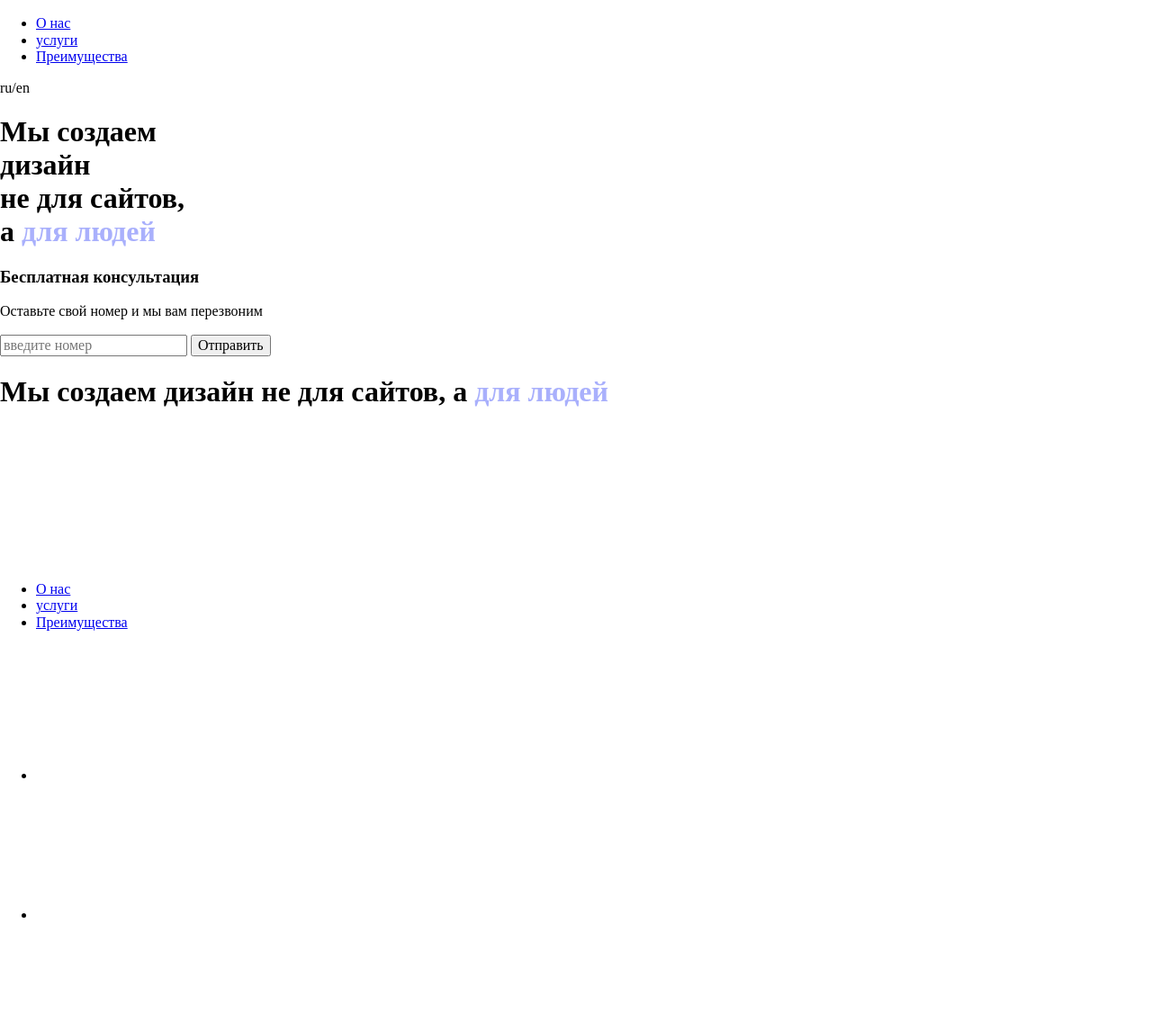
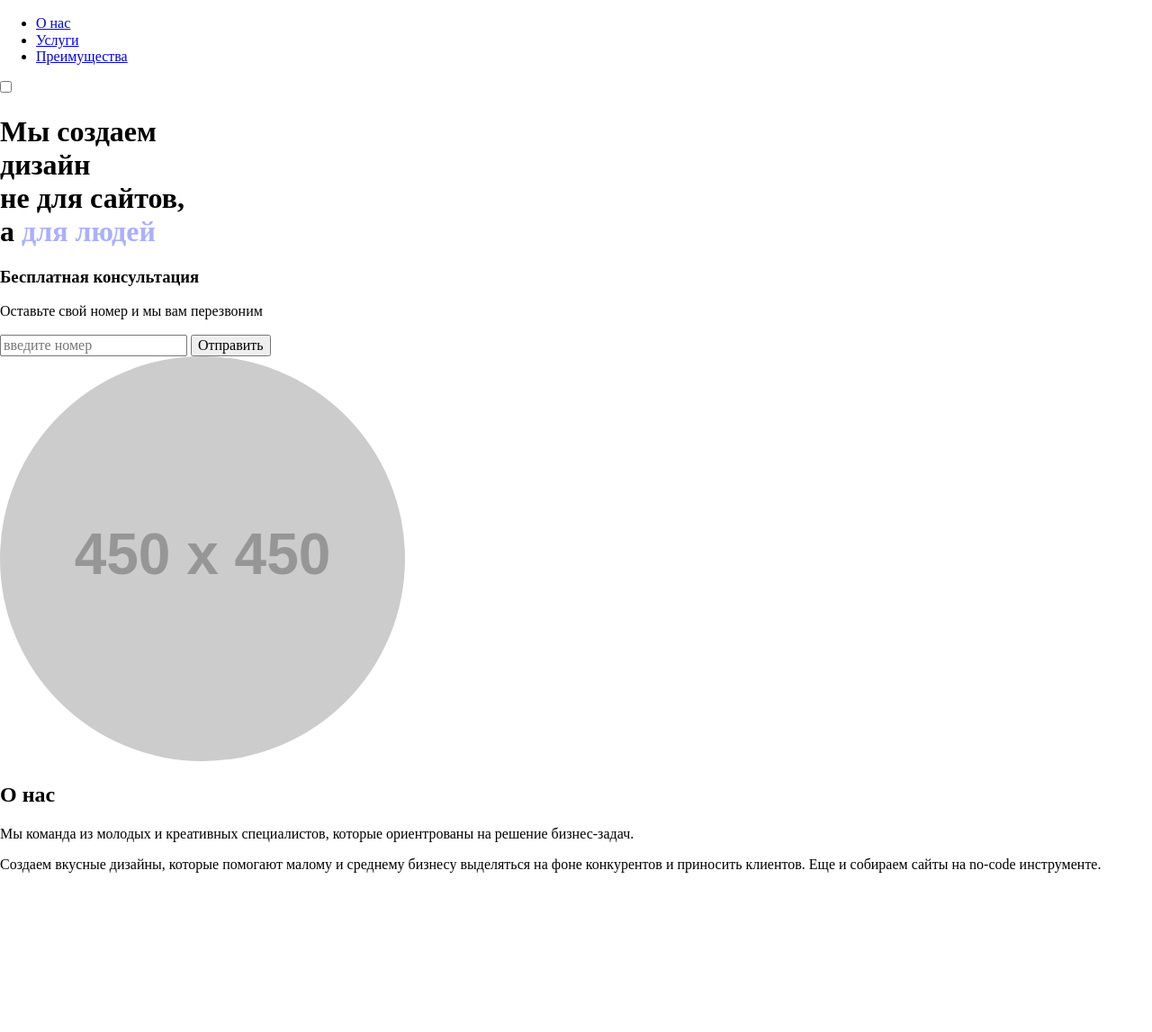
Before and after one commit to QyrBalasy/theloop, a website with bundled scripts: page src/index.html in a window 1280 px wide. Shown: the part 153-1300 px from the top of the page at 90% size. Built offline with nearby package versions, Linux system fonts and the light colour scheme; placeholder pictures from the web are drawn by us; files whose address does not match are found by name.

Commit message:
chore: add content

```diff
--- a/gulp/version.json
+++ b/gulp/version.json
@@ -1,3 +1,3 @@
 {
-    "main": "20221103191337"
+    "main": "20221104173802"
 }
--- a/src/html/header.html
+++ b/src/html/header.html
@@ -9,12 +9,12 @@
       <nav class="header-elements__menu">
         <ul class="menu__list">
           <li class="menu__list-item"><a href="/aboutUs">О нас</a></li>
-          <li class="menu__list-item"><a href="/services">услуги</a></li>
+          <li class="menu__list-item"><a href="/services">Услуги</a></li>
           <li class="menu__list-item"><a href="/adv">Преимущества</a></li>
         </ul>
       </nav>
-      <div>
-        ru/en
+      <div class="header-elements__toggle">
+        <input type="checkbox" class="toggle-lang" />
       </div>
     </div>
   </div>
--- a/src/index.html
+++ b/src/index.html
@@ -9,28 +9,44 @@
           <div class="section-promo-elements">
             <div class="section-promo-elements__title">
               <h1>
-                Мы создаем <br> дизайн <br> не для сайтов, <br> а
+                Мы создаем <br />
+                дизайн <br />
+                не для сайтов, <br />
+                а
                 <span style="color: #a9b0fc"> для людей </span>
               </h1>
               <div class="section-promo-elements__title-contacts">
-                <h3>
-                  Бесплатная консультация
-                </h3>
-                <p>
-                  Оставьте свой номер и мы вам перезвоним
-                </p>
+                <h3>Бесплатная консультация</h3>
+                <p>Оставьте свой номер и мы вам перезвоним</p>
                 <form>
-                  <input type="text" placeholder="введите номер">
+                  <input type="text" placeholder="введите номер" />
                   <button>Отправить</button>
                 </form>
-
               </div>
             </div>
             <div class="section-promo-elements__item">
-              <h1>
-                Мы создаем дизайн не для сайтов, а
-                <span style="color: #a9b0fc"> для людей </span>
-              </h1>
+              <img
+                src="http://dummyimage.com/450x450/00dd00"
+                style="border-radius: 50%"
+              />
+            </div>
+          </div>
+        </div>
+      </section>
+      <section class="section-aboutUs">
+        <div class="container">
+          <div class="section-aboutUs__elements">
+            <h2 class="section-aboutUs__elements__title">О нас</h2>
+            <div class="section-aboutUs__elements__text">
+              <p>
+                Мы команда из молодых и креативных специалистов, которые
+                ориентрованы на решение бизнес-задач.
+              </p>
+              <p>
+                Создаем вкусные дизайны, которые помогают малому и среднему
+                бизнесу выделяться на фоне конкурентов и приносить клиентов. Еще
+                и собираем сайты на no-code инструменте.
+              </p>
             </div>
           </div>
         </div>
```
